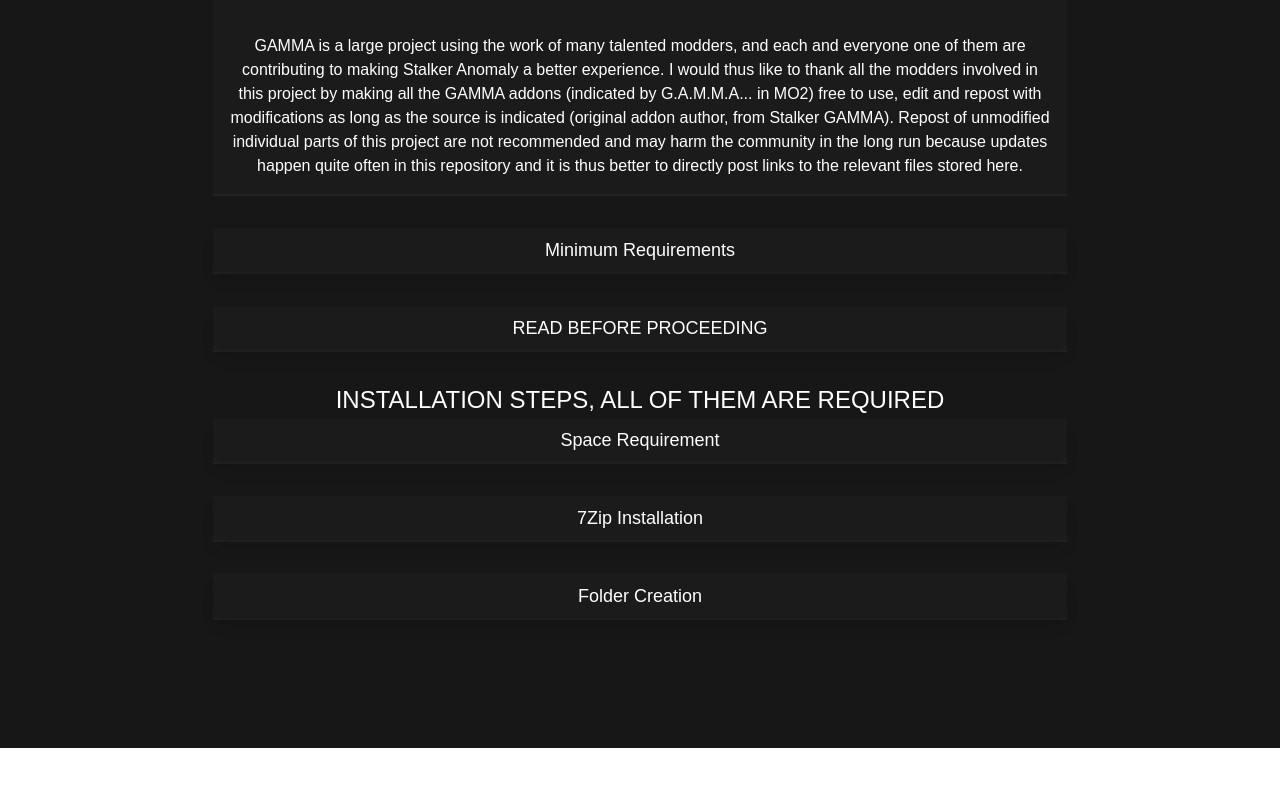
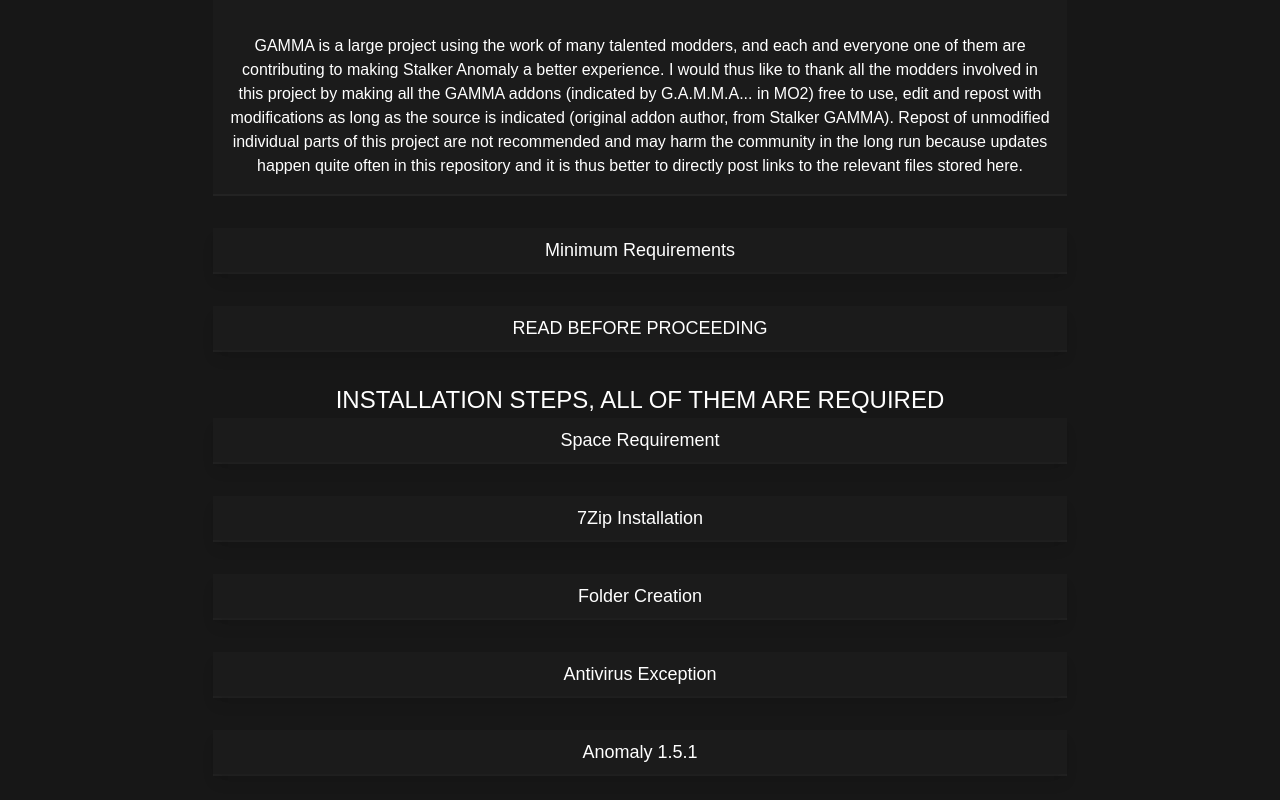
Before and after one commit to Asterki/gamma-website, a Next.js app: page /install in a window 1280 px wide. Shown: the part 702-1502 px from the top of the page. Before the commit the page ends 1450 px from the top, so only its background shows below. Built offline with nearby package versions, Linux system fonts and the light colour scheme.

Commit message:
Feat: Installation instructions

```diff
--- a/src/pages/install/index.tsx
+++ b/src/pages/install/index.tsx
@@ -262,6 +262,52 @@
                             </div>
                         </div>
                     </AcordionComponent>
+
+                    <AcordionComponent
+                        defaultOpen={false}
+                        title="Antivirus Exception"
+                    >
+                        Add your Anomaly and G.A.M.M.A. folders to the Windows
+                        Defender exclusions and disable real-time protection
+                        temporarily, <b>BEFORE</b> downloading anything. <br />
+                        <Link
+                            href="https://imgur.com/a/7Mg4fjo"
+                            className="text-blue-400"
+                        >
+                            Follow this
+                        </Link>
+                    </AcordionComponent>
+
+                    <AcordionComponent
+                        defaultOpen={false}
+                        title="Anomaly 1.5.1"
+                    >
+                        Anomaly 1.5.1 - <b>DO NOT</b> use an already installed
+                        and modded Anomaly, you need a clean Anomaly folder.
+                        This is the official Moddb link for it: <br />
+                        <h2 className="text-2xl">
+                            <Link
+                                href={
+                                    "https://www.moddb.com/mods/stalker-anomaly/downloads/stalker-anomaly-151"
+                                }
+                                className="text-blue-400"
+                            >
+                                https://www.moddb.com/mods/stalker-anomaly/downloads/stalker-anomaly-151
+                            </Link>
+                        </h2>
+                        An official torrent is available via this magnet link:{" "}
+                        <br />
+                        <textarea
+                            name=""
+                            id=""
+                            className="w-full p-2 bg-[#333] text-white"
+                            readOnly={true}
+                        >
+                            magnet:?xt=urn:btih:c307c208636d1fd98ca4fe70ca0c692035659855&dn=Anomaly-1.5.1.7z&tr=udp://tracker.opentrackr.org:1337/announce&tr=udp://bt1.archive.org:6969/announce&tr=udp://bt2.archive.org:6969/announce&tr=udp://tracker.torrent.eu.org:451/announce
+                        </textarea>
+                        And we also suggest to use QBittorrent if you don&apos;t have
+                        a program yet: <Link href="https://www.qbittorrent.org/download" className="text-blue-400">QBittorrent</Link>
+                    </AcordionComponent>
                 </section>
             </main>
         </div>
```
